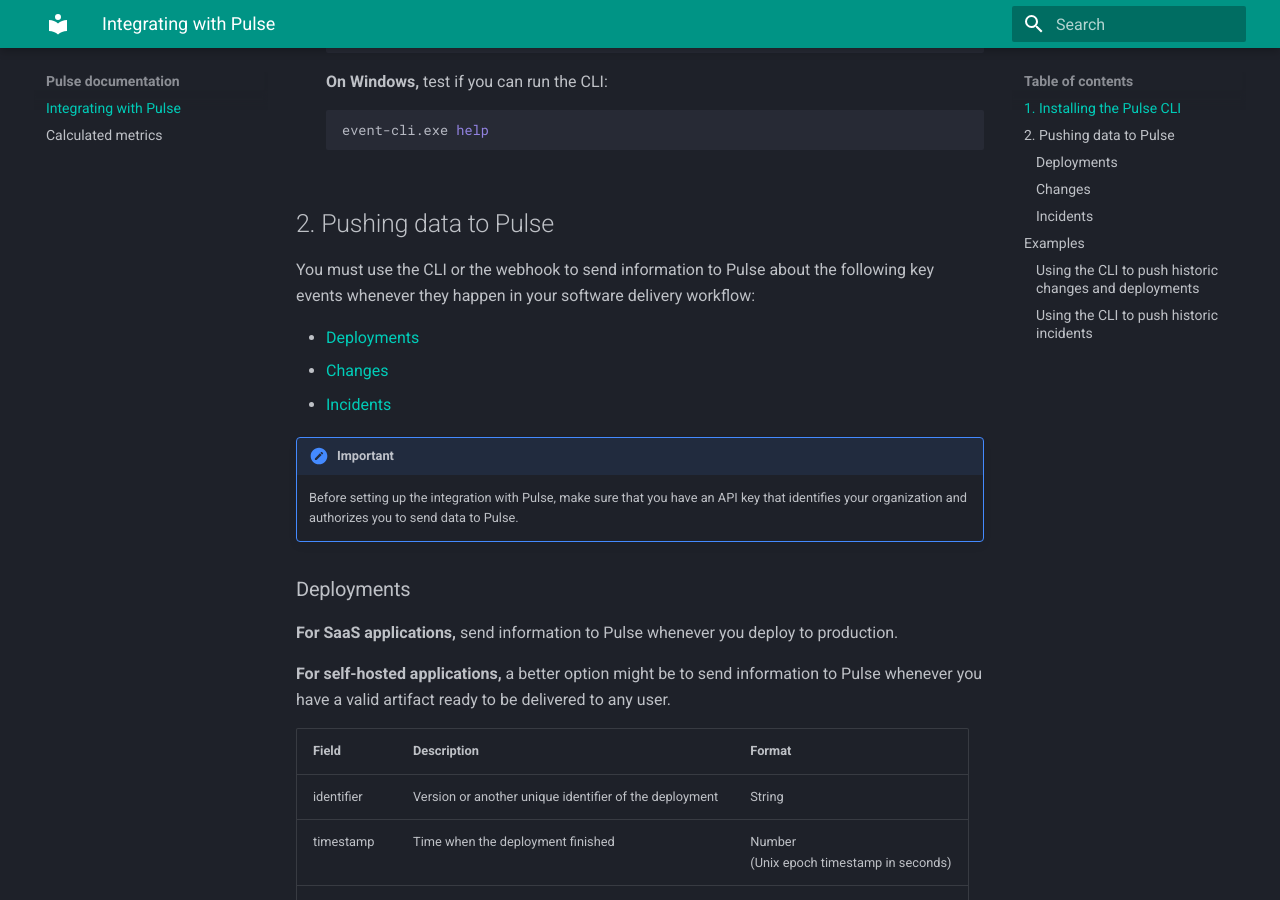
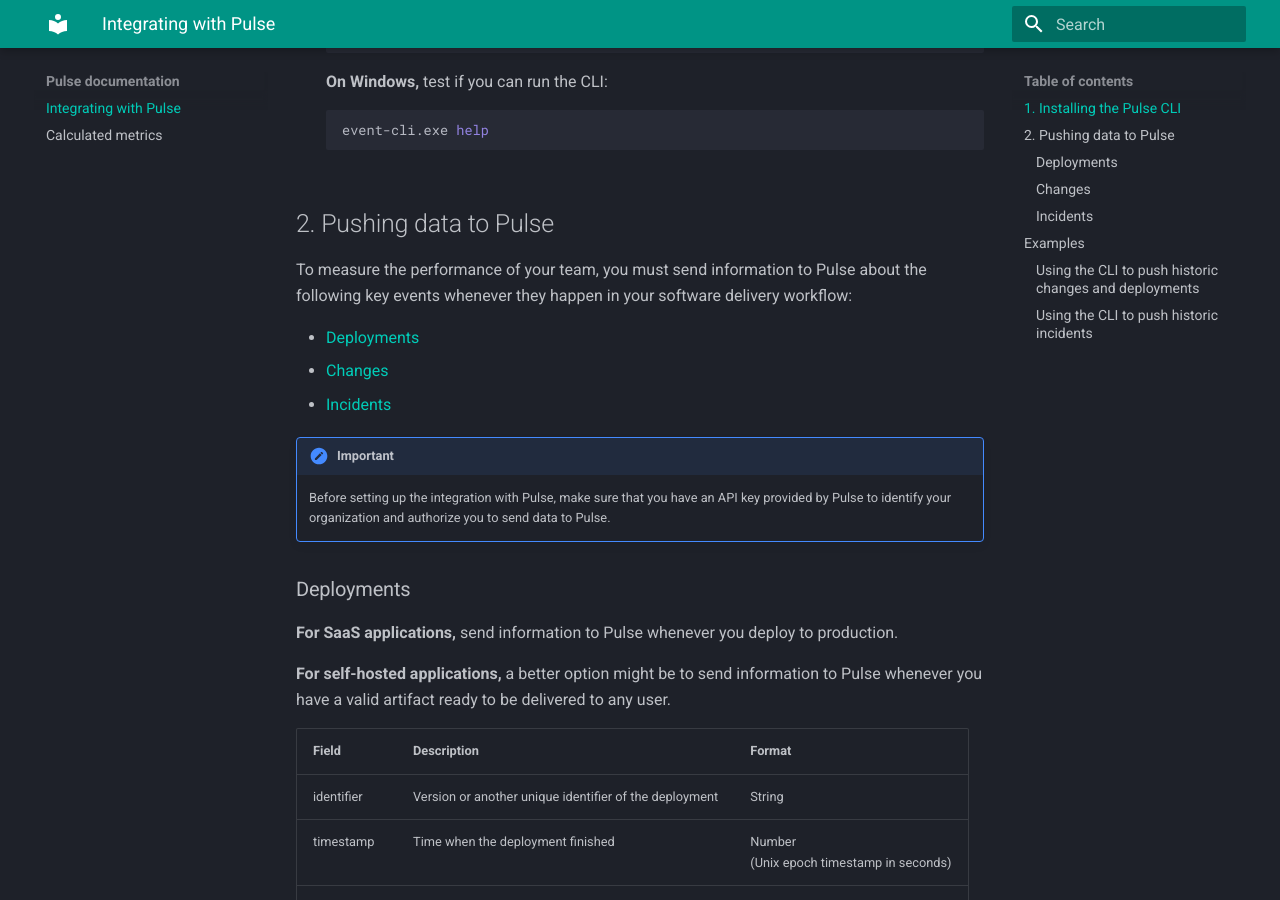
Before and after one commit to codacy/pulse-user-docs, an MkDocs documentation site: the page built from docs/index.md, in a window 1280 px wide and 900 px high, scrolled down 1413 px. Built offline with MkDocs 1.6.1 and Material for MkDocs 9.7.7, drawn with Linux system fonts in a browser that asks for light colours.

Commit message:
clean: Edit intro for "Pushing data to Pulse"

```diff
--- a/docs/index.md
+++ b/docs/index.md
@@ -45,14 +45,14 @@
 
 ## 2. Pushing data to Pulse
 
-You must use the CLI or the webhook to send information to Pulse about the following key events whenever they happen in your software delivery workflow:
+To measure the performance of your team, you must send information to Pulse about the following key events whenever they happen in your software delivery workflow:
 
 -  [Deployments](#deployments)
 -  [Changes](#changes)
 -  [Incidents](#incidents)
 
 !!! important
-    Before setting up the integration with Pulse, make sure that you have an API key that identifies your organization and authorizes you to send data to Pulse.
+    Before setting up the integration with Pulse, make sure that you have an API key provided by Pulse to identify your organization and authorize you to send data to Pulse.
 
 ### Deployments
 
```
